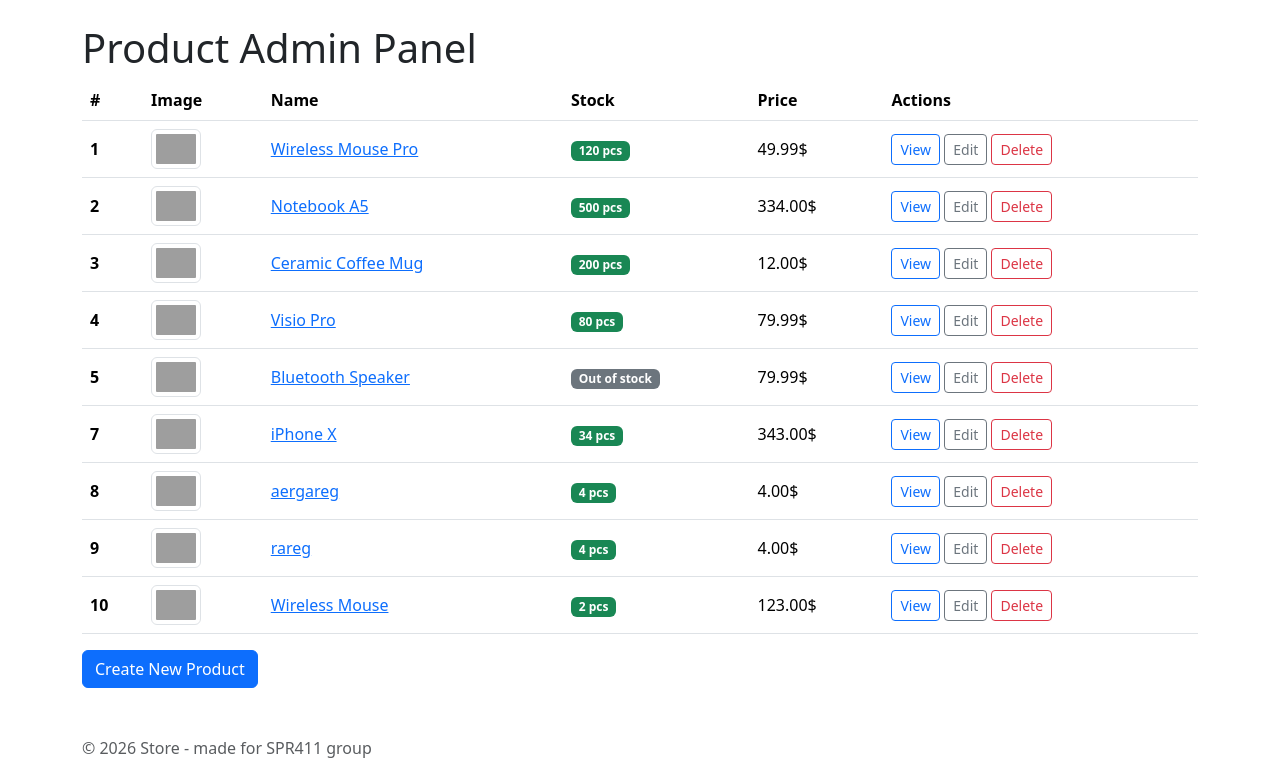
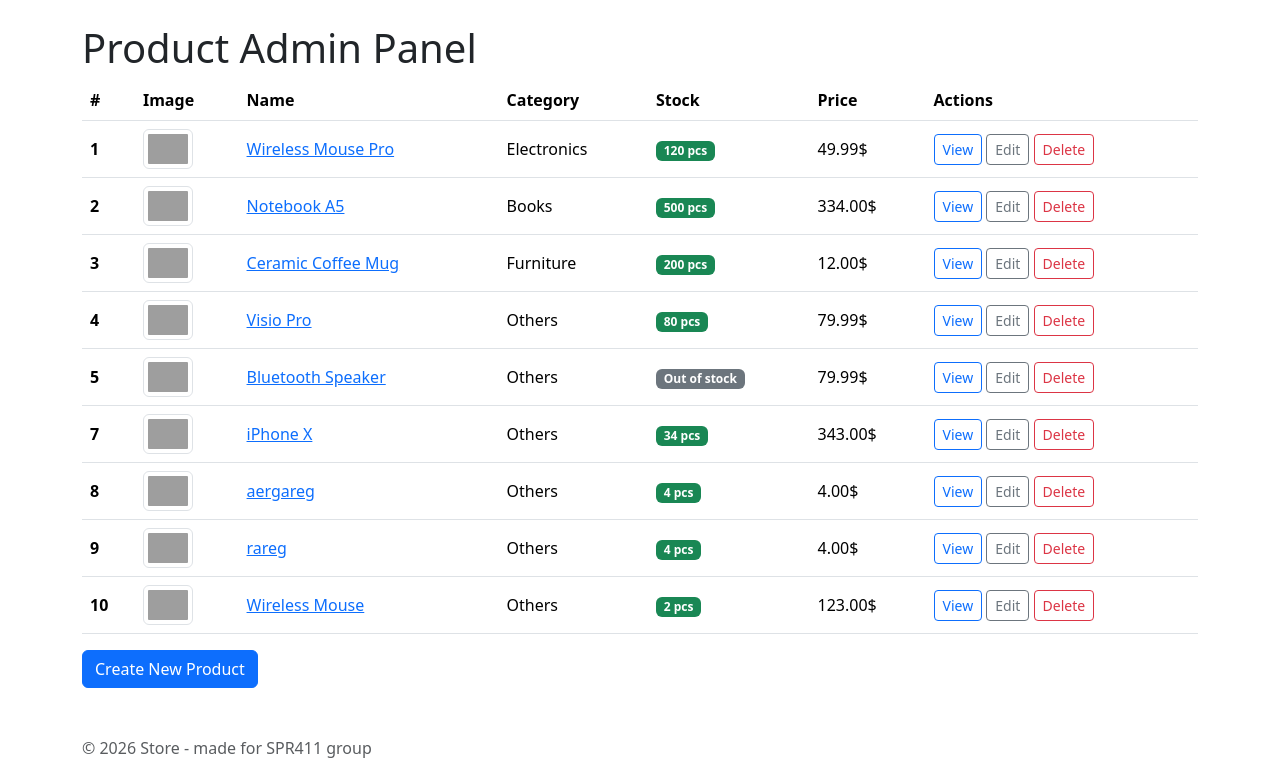
Before and after one commit to vladtymo/Django-SPR411, a Django app: page /products/admin/ in a window 1280 px wide. Shown: the part 56-840 px from the top of the page. Run offline with Django 5.2, Linux system fonts and the light colour scheme; data comes from the database, SQL or seed files in the repository; both versions use the stored data as it was after the commit; grey boxes are pictures that could not be loaded.

Commit message:
Add category to product

```diff
--- a/products_app/forms/product.py
+++ b/products_app/forms/product.py
@@ -5,13 +5,13 @@ class ProductForm(forms.ModelForm):
     class Meta:
         model = Product
         # fields = '__all__'
-        fields = ['name', 'image_url', 'description', 'price', 'stock', 'discount']
+        fields = ['name', 'image_url', 'category', 'description', 'price', 'stock', 'discount']
         widgets = {
             'name': forms.TextInput(attrs={'class': 'form-control', 'placeholder': 'Product name'}),
             'image_url': forms.URLInput(attrs={'class': 'form-control'}),
             'description': forms.Textarea(attrs={'class': 'form-control', 'rows': 4, 'placeholder': 'Description'}),
             'price': forms.NumberInput(attrs={'class': 'form-control', 'step': '0.01', 'placeholder': 'Price'}),
             'stock': forms.NumberInput(attrs={'class': 'form-control', 'placeholder': 'Stock quantity'}),
-            # 'category': forms.Select(attrs={'class': 'form-select'}),
+            'category': forms.Select(attrs={'class': 'form-select'}),
             'discount': forms.NumberInput(attrs={'class': 'form-control', 'placeholder': 'Discount %'}),
         }
--- a/products_app/models.py
+++ b/products_app/models.py
@@ -7,6 +7,7 @@ class Product(models.Model):
         ('clothing', 'Clothing'),
         ('books', 'Books'),
         ('furniture', 'Furniture'),
+        ('others', 'Others'),
     ]
 
     name = models.CharField(max_length=100)
@@ -15,7 +16,7 @@ class Product(models.Model):
     description = models.TextField(blank=True, null=True)
     price = models.DecimalField(max_digits=10, decimal_places=2)
     stock = models.IntegerField()
-    # category = models.CharField(max_length=50, choices=CATEGORY_CHOICES)
+    category = models.CharField(max_length=50, choices=CATEGORY_CHOICES, default='others')
     discount = models.IntegerField(default=0)
     created_at = models.DateTimeField(auto_now_add=True)
 
--- a/products_app/templates/products/admin.html
+++ b/products_app/templates/products/admin.html
@@ -8,6 +8,7 @@
       <th scope="col">#</th>
       <th scope="col">Image</th>
       <th scope="col">Name</th>
+      <th scope="col">Category</th>
       <th scope="col">Stock</th>
       <th scope="col">Price</th>
       <th scope="col">Actions</th>
@@ -21,6 +22,7 @@
       <td>
          <a href="{% url 'product_detail' product.id %}">{{ product.name }}</a>
       </td>
+      <td>{{ product.get_category_display }}</td>
       <td>
         {% if product.stock > 0 %}
         <span class="badge text-bg-success">{{ product.stock }} pcs</span>
--- a/products_app/templates/products/product_detail.html
+++ b/products_app/templates/products/product_detail.html
@@ -18,7 +18,7 @@
 
 		<div class="col-md-6">
 			<div class="card-body p-4 p-lg-5">
-				<span class="badge text-bg-light border mb-3 text-capitalize">{{ product.category }}</span>
+				<span class="badge text-bg-light border mb-3 text-capitalize">{{ product.get_category_display }}</span>
 				<h1 class="h2 mb-3">{{ product.name }}</h1>
 
 				<div class="mb-3">
```
Also changed, not shown: db.sqlite3, products_app/migrations/0003_product_category.py (added).
